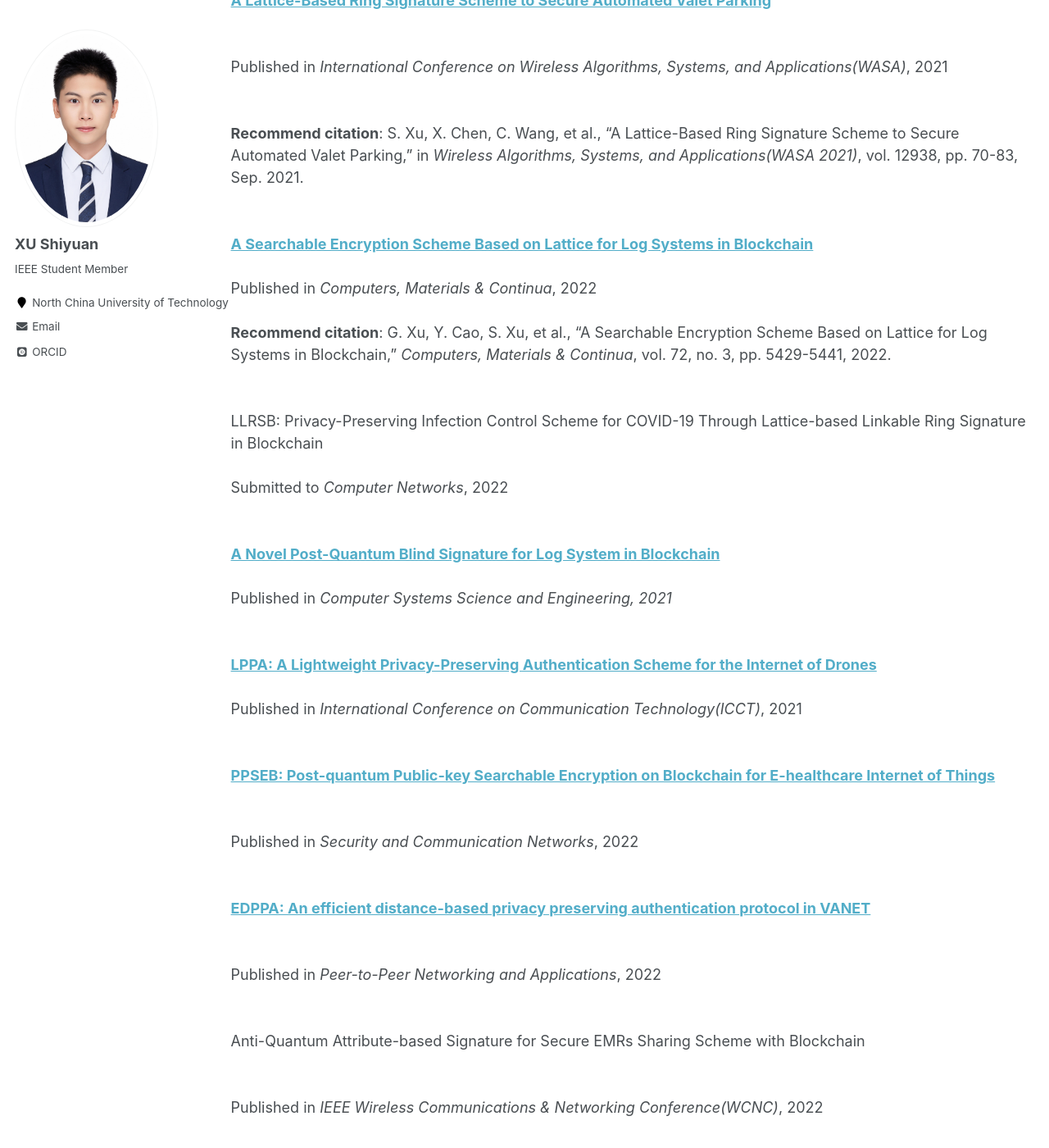
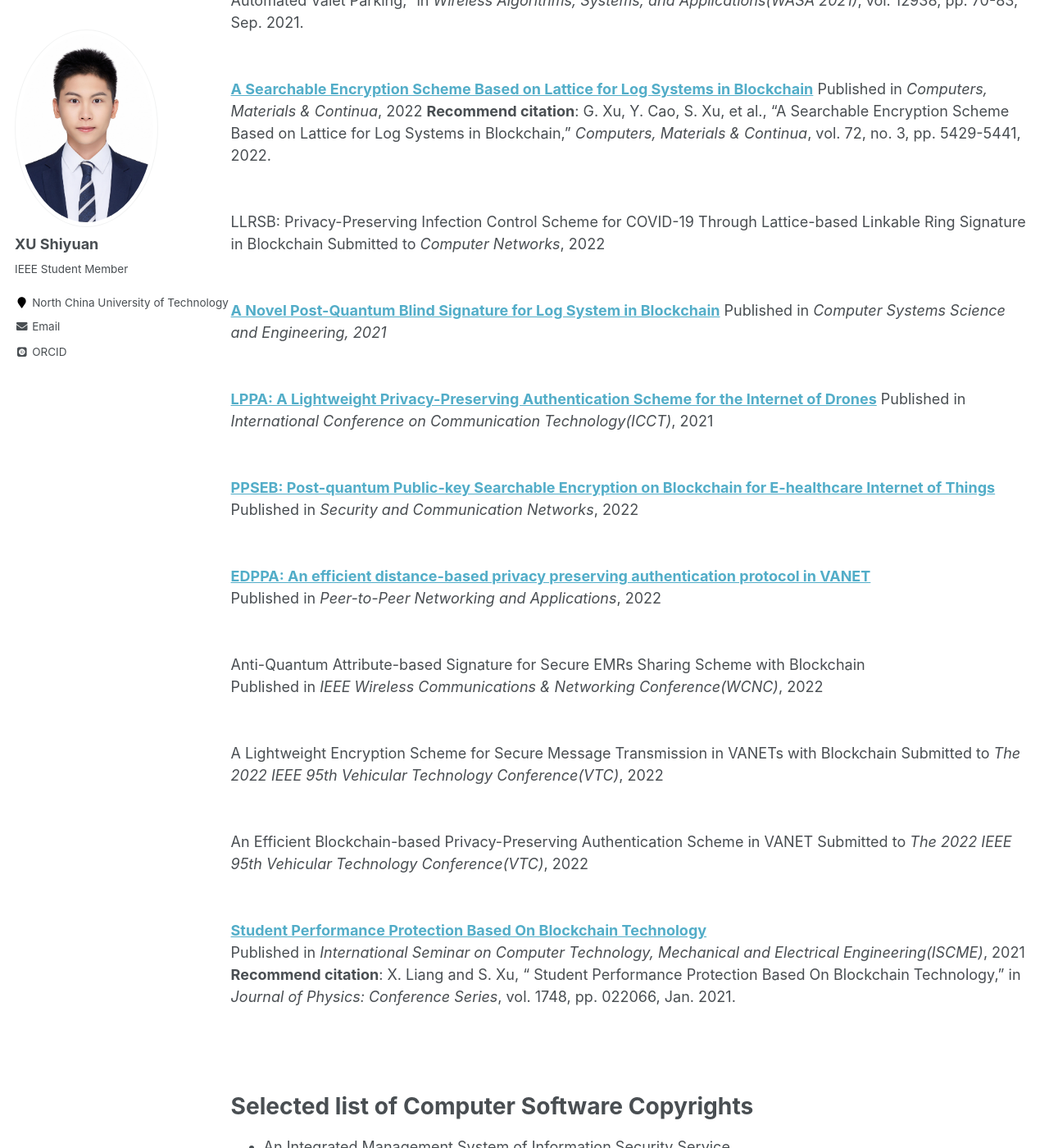
Before and after one commit to shiyuanjack/shiyuanjack.github.io, a Jekyll site: the page built from _pages/publications.md, in a window 1280 px wide and 1400 px high, scrolled down 468 px. Shown: the whole window at 82% size. Built offline with Jekyll 4.4.1, drawn with Linux system fonts in a browser that asks for light colours; some web fonts are replaced; some of the changed text lies outside the part shown.

Commit message:
Update publications.md

```diff
--- a/_pages/publications.md
+++ b/_pages/publications.md
@@ -9,59 +9,43 @@ Selected list of Publications
 ======
 
 [**EVchain: An Anonymous Blockchain-based System for Charging Connected Electric Vehicles**](https://ieeexplore.ieee.org/stamp/stamp.jsp?tp=&arnumber=9449329)
-<br><br>
 Published in *Tsinghua Science and Technology*, 2021
-<br><br>
 **Recommend citation**: S. Xu, X. Chen and Y. He, "EVchain: An Anonymous Blockchain-Based System for Charging-Connected Electric Vehicles," *Tsinghua Science and Technology*, vol. 26, no. 6, pp. 845-856, Dec. 2021.
 <br><br><br>
 [**A Lattice-Based Ring Signature Scheme to Secure Automated Valet Parking**](https://link.springer.com/chapter/10.1007%2F978-3-030-86130-8_6)
-<br><br>
 Published in *International Conference on Wireless Algorithms, Systems, and Applications(WASA)*, 2021
-<br><br>
 **Recommend citation**: S. Xu, X. Chen, C. Wang, et al., "A Lattice-Based Ring Signature Scheme to Secure Automated Valet Parking," in *Wireless Algorithms, Systems, and Applications(WASA 2021)*, vol. 12938, pp. 70-83, Sep. 2021.
 <br><br><br>
 [**A Searchable Encryption Scheme Based on Lattice for Log Systems in Blockchain**](https://www.techscience.com/cmc/v72n3/47564)
-<br><br>
 Published in *Computers, Materials & Continua*, 2022
-<br><br>
 **Recommend citation**: G. Xu, Y. Cao, S. Xu, et al., "A Searchable Encryption Scheme Based on Lattice for Log Systems in Blockchain," *Computers, Materials & Continua*, vol. 72, no. 3, pp. 5429-5441, 2022.
 <br><br><br>
 LLRSB: Privacy-Preserving Infection Control Scheme for COVID-19 Through Lattice-based Linkable Ring Signature in Blockchain
-<br><br>
 Submitted to *Computer Networks*, 2022
 <br><br><br>
 [**A Novel Post-Quantum Blind Signature for Log System in Blockchain**](https://www.techscience.com/csse/v41n3/45554)
-<br><br>
 Published in *Computer Systems Science and Engineering, 2021*
 <br><br><br>
 [**LPPA: A Lightweight Privacy-Preserving Authentication Scheme for the Internet of Drones**](https://ieeexplore.ieee.org/document/9658014)
-<br><br>
 Published in *International Conference on Communication Technology(ICCT)*, 2021
 <br><br><br>
 [**PPSEB: Post-quantum Public-key Searchable Encryption on Blockchain for E-healthcare Internet of Things**](https://www.hindawi.com/journals/scn/2022/3368819/)
-<br><br>
 Published in *Security and Communication Networks*, 2022
 <br><br><br>
 [**EDPPA: An efficient distance-based privacy preserving authentication protocol in VANET**](https://link.springer.com/article/10.1007/s12083-022-01297-5)
-<br><br>
 Published in *Peer-to-Peer Networking and Applications*, 2022
 <br><br><br>
 Anti-Quantum Attribute-based Signature for Secure EMRs Sharing Scheme with Blockchain
-<br><br>
 Published in *IEEE Wireless Communications & Networking Conference(WCNC)*, 2022
 <br><br><br>
 A Lightweight Encryption Scheme for Secure Message Transmission in VANETs with Blockchain
-<br><br>
 Submitted to *The 2022 IEEE 95th Vehicular Technology Conference(VTC)*, 2022
 <br><br><br>
 An Efficient Blockchain-based Privacy-Preserving Authentication Scheme in VANET
-<br><br>
 Submitted to *The 2022 IEEE 95th Vehicular Technology Conference(VTC)*, 2022
 <br><br><br>
 [**Student Performance Protection Based On Blockchain Technology**](https://iopscience.iop.org/article/10.1088/1742-6596/1748/2/022006/pdf)
-<br><br>
 Published in *International Seminar on Computer Technology, Mechanical and Electrical Engineering(ISCME)*, 2021
-<br><br>
 **Recommend citation**: X. Liang and S. Xu, " Student Performance Protection Based On Blockchain Technology," in *Journal of Physics: Conference Series*, vol. 1748, pp. 022066, Jan. 2021.
 <br><br><br><br>
 
```
